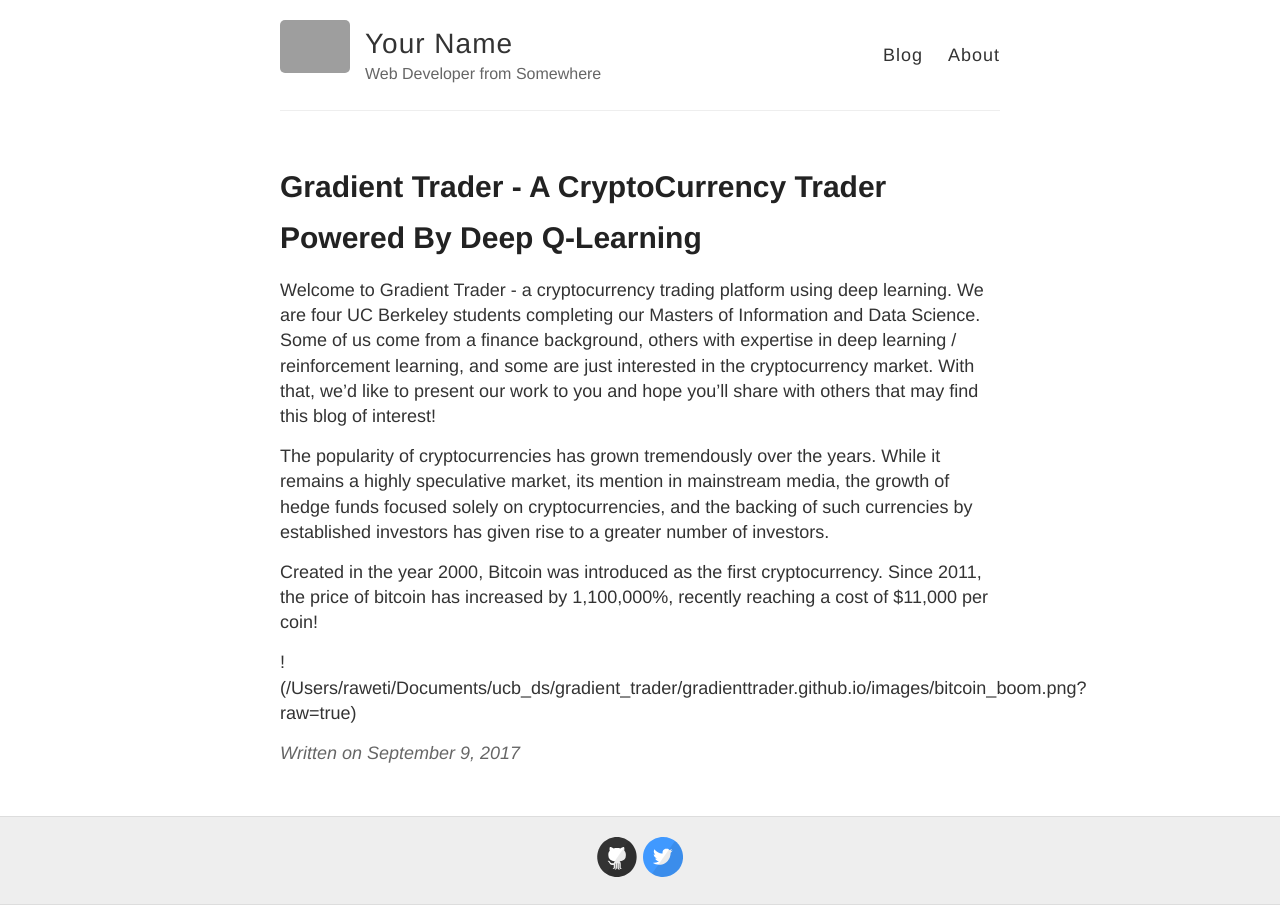
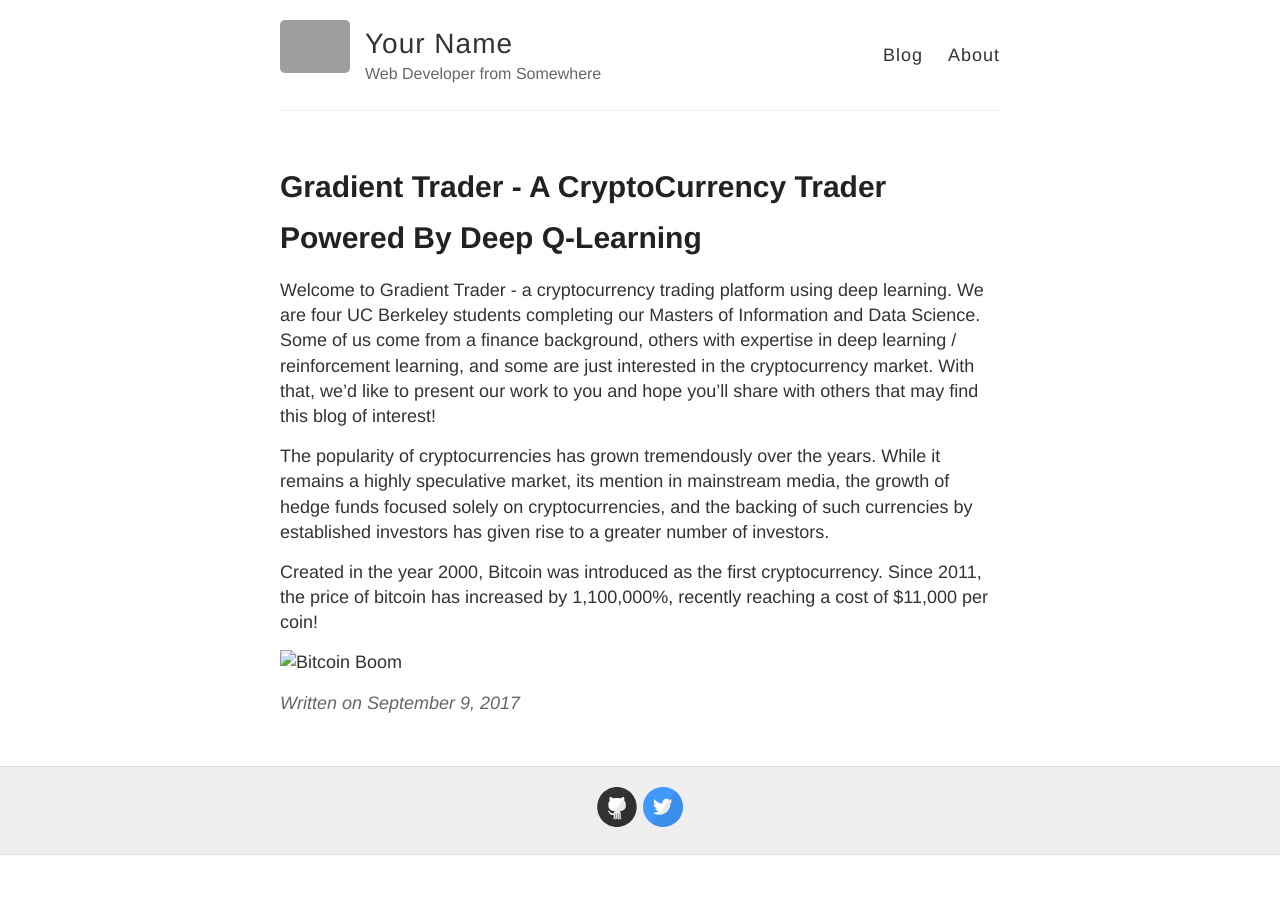
Before and after one commit to GradientTrader/gradienttrader.github.io, a Jekyll site: the page built from _posts/2017-09-09-Gradient-Trader.md, in a window 1280 px wide. Built offline with Jekyll 4.4.1, drawn with Linux system fonts in a browser that asks for light colours; grey boxes are pictures that could not be loaded.

Commit message:
Update 2017-09-09-Gradient-Trader.md

```diff
--- a/_posts/2017-09-09-Gradient-Trader.md
+++ b/_posts/2017-09-09-Gradient-Trader.md
@@ -9,4 +9,4 @@ The popularity of cryptocurrencies has grown tremendously over the years. While
 
 Created in the year 2000, Bitcoin was introduced as the first cryptocurrency. Since 2011, the price of bitcoin has increased by 1,100,000%, recently reaching a cost of $11,000 per coin!
 
-!(/Users/raweti/Documents/ucb_ds/gradient_trader/gradienttrader.github.io/images/bitcoin_boom.png?raw=true)
+![Bitcoin Boom](/Users/raweti/Documents/ucb_ds/gradient_trader/gradienttrader.github.io/images/bitcoin_boom.png?raw=true)
```
